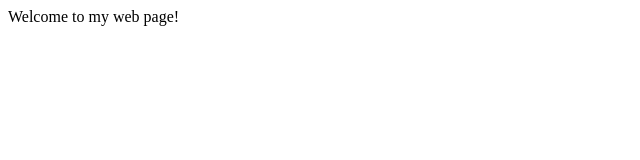
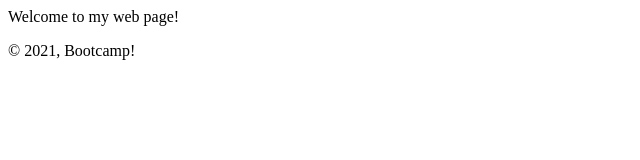
Before and after one commit to wpj174/wpj174.github.io, a plain HTML site: page index.html in a window 1280 px wide. Shown: the whole page, without its empty margins (0-640 px from the left). Drawn offline with Linux system fonts and the light colour scheme.

Commit message:
Add copyright

```diff
--- a/index.html
+++ b/index.html
@@ -3,5 +3,13 @@
   <head>
     <title>Bill's Home Page</title>
   </head>
-  <body>Welcome to my web page!</body>
+
+  <body>
+    Welcome to my web page!
+  </body>
+
+  <footer>
+    <p>&copy; 2021, Bootcamp!</p>
+  </footer>
+
 </html>
```
